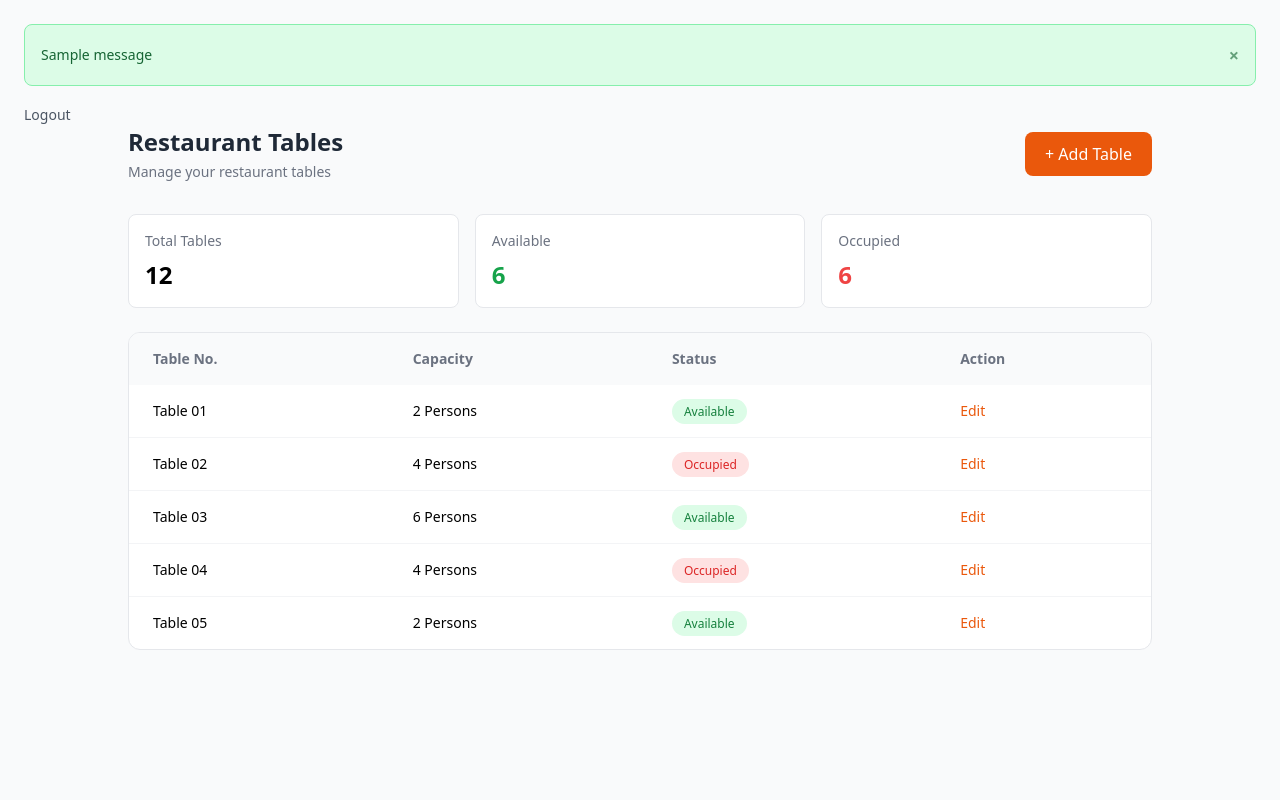
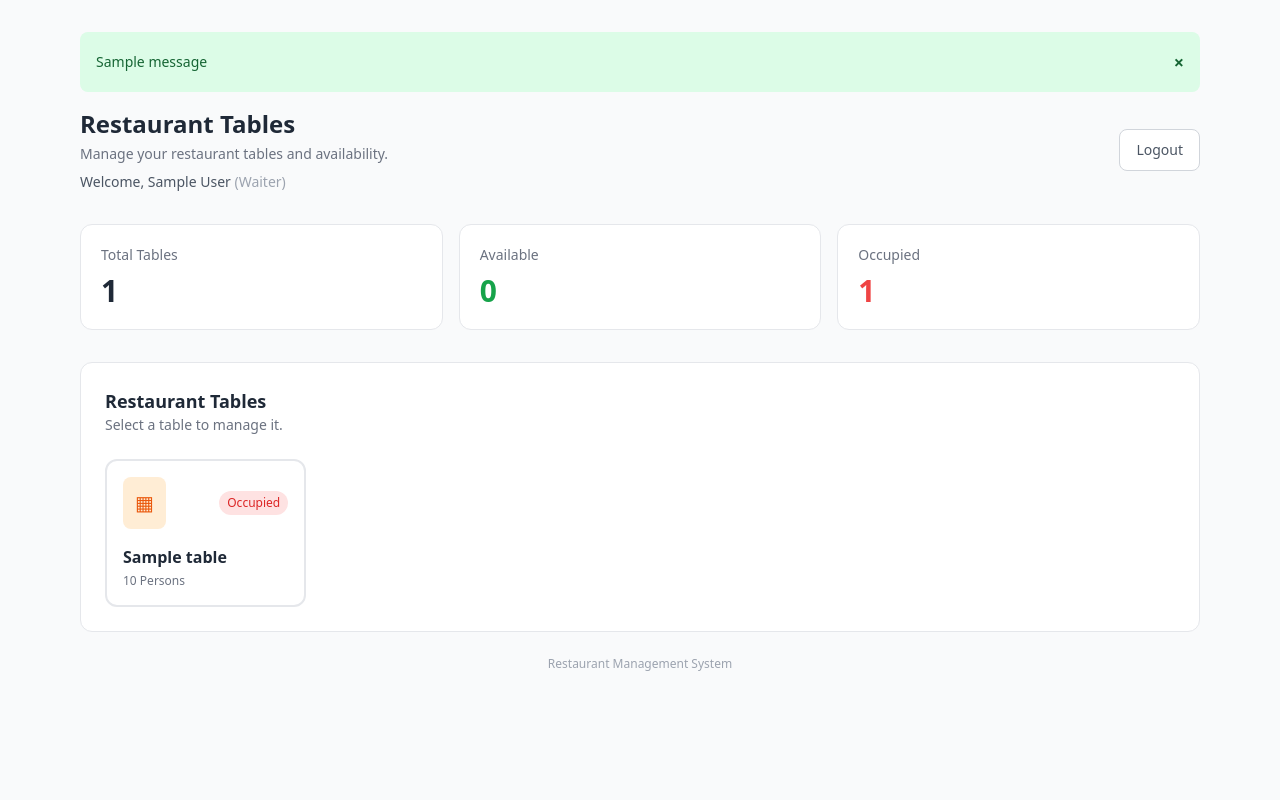
Before and after one commit to kaibad/restromate, a Django app: page /orders/tables/ in a window 1280 px wide. Run offline with Django 5.2, Linux system fonts and the light colour scheme; a user stored in the database is signed in; tables that the repository leaves empty hold one stand-in row (values such as "Sample post"); one stand-in notice (Sample message) is shown; some libraries are stand-ins or nearby versions.

Commit message:
feat: Restaurant Tables setup

```diff
--- a/orders/admin.py
+++ b/orders/admin.py
@@ -4,4 +4,4 @@ from .models import Table
 # Register your models here.
 @admin.register(Table)
 class TableAdmin(admin.ModelAdmin):
-    list_display= ["name","is_reserved"]
+    list_display= ["name","capacity","is_reserved"]
--- a/orders/models.py
+++ b/orders/models.py
@@ -3,7 +3,8 @@ from django.db import models
 # Create your models here.
 class Table(models.Model):
     name = models.CharField(max_length=20)
-    is_reserved=models.BooleanField(default=False,null=True)
+    capacity = models.PositiveIntegerField(default=4)
+    is_reserved = models.BooleanField(default=False)
 
     def __str__(self):
         return self.name
--- a/orders/templates/orders/tables.html
+++ b/orders/templates/orders/tables.html
@@ -7,134 +7,114 @@
         <script src="https://cdn.tailwindcss.com"></script>
     </head>
 
-    <body class="bg-gray-50 min-h-screen p-6">
-        {% if messages %} {% for message in messages %}
-        <div
-            class="mb-4 flex items-center justify-between rounded-lg p-4 text-sm {% if message.tags == 'success' %} bg-green-100 text-green-800 border border-green-300 {% elif message.tags == 'error' %} bg-red-100 text-red-800 border border-red-300 {% elif message.tags == 'warning' %} bg-yellow-100 text-yellow-800 border border-yellow-300 {% elif message.tags == 'info' %} bg-blue-100 text-blue-800 border border-blue-300 {% endif %}"
-            role="alert"
-        >
-            <span>{{ message }}</span>
+    <body class="bg-gray-50 min-h-screen">
+        <div class="max-w-6xl mx-auto px-4 py-8">
+            <!-- Messages -->
+            {% if messages %} {% for message in messages %}
+            <div
+                class="mb-4 flex justify-between items-center rounded-lg p-4 text-sm {% if message.tags == 'success' %}bg-green-100 text-green-800 {% elif message.tags == 'error' %}bg-red-100 text-red-800 {% elif message.tags == 'warning' %}bg-yellow-100 text-yellow-800 {% else %}bg-blue-100 text-blue-800{% endif %}"
+                role="alert"
+            >
+                <span>{{ message }}</span>
 
-            <button
-                type="button"
-                onclick="this.parentElement.remove()"
-                class="ml-4 text-lg font-bold opacity-60 hover:opacity-100 focus:outline-none"
-                aria-label="Close message"
-            >
-                &times;
-            </button>
-        </div>
-        {% endfor %} {% endif %}
-        <form method="post" action="{% url 'logout_view_url' %}">
-            {% csrf_token %}
-            <button type="submit" class="text-sm text-gray-600 hover:text-red-600">Logout</button>
-        </form>
+                <button onclick="this.parentElement.remove()" class="text-lg font-bold">&times;</button>
+            </div>
+            {% endfor %} {% endif %}
 
-        <div class="max-w-5xl mx-auto">
             <!-- Header -->
-            <div class="flex justify-between items-center mb-8">
+            <div class="flex flex-col sm:flex-row sm:justify-between sm:items-center gap-4 mb-8">
                 <div>
                     <h1 class="text-2xl font-bold text-gray-800">Restaurant Tables</h1>
-                    <p class="text-sm text-gray-500 mt-1">Manage your restaurant tables</p>
+
+                    <p class="text-sm text-gray-500 mt-1">Manage your restaurant tables and availability.</p>
+
+                    <p class="text-sm text-gray-600 mt-2">
+                        Welcome, {{ request.user.first_name }} {{ request.user.last_name }}
+                        <span class="text-gray-400"> ({{ request.user.get_role_display }}) </span>
+                    </p>
                 </div>
 
-                <button class="bg-orange-600 text-white px-5 py-2.5 rounded-lg hover:bg-orange-700">+ Add Table</button>
-            </div>
+                <div class="flex items-center gap-3">
+                    <form method="post" action="{% url 'logout_view_url' %}">
+                        {% csrf_token %}
 
-            <!-- Table Status -->
-            <div class="grid grid-cols-3 gap-4 mb-6">
-                <div class="bg-white p-4 rounded-lg border">
-                    <p class="text-sm text-gray-500">Total Tables</p>
-                    <h2 class="text-2xl font-bold mt-2">12</h2>
-                </div>
-
-                <div class="bg-white p-4 rounded-lg border">
-                    <p class="text-sm text-gray-500">Available</p>
-                    <h2 class="text-2xl font-bold text-green-600 mt-2">6</h2>
-                </div>
-
-                <div class="bg-white p-4 rounded-lg border">
-                    <p class="text-sm text-gray-500">Occupied</p>
-                    <h2 class="text-2xl font-bold text-red-500 mt-2">6</h2>
+                        <button
+                            type="submit"
+                            class="border border-gray-300 bg-white px-4 py-2.5 rounded-lg text-sm text-gray-600 hover:text-red-600"
+                        >
+                            Logout
+                        </button>
+                    </form>
                 </div>
             </div>
 
-            <!-- Table List -->
-            <div class="bg-white rounded-xl border overflow-x-auto">
-                <table class="w-full text-left text-sm">
-                    <thead class="bg-gray-50 text-gray-500">
-                        <tr>
-                            <th class="px-6 py-4">Table No.</th>
-                            <th class="px-6 py-4">Capacity</th>
-                            <th class="px-6 py-4">Status</th>
-                            <th class="px-6 py-4">Action</th>
-                        </tr>
-                    </thead>
+            <!-- Statistics -->
+            <div class="grid grid-cols-1 sm:grid-cols-3 gap-4 mb-8">
+                <div class="bg-white border rounded-xl p-5">
+                    <p class="text-sm text-gray-500">Total Tables</p>
 
-                    <tbody class="divide-y divide-gray-100">
-                        <tr>
-                            <td class="px-6 py-4 font-medium">Table 01</td>
-                            <td class="px-6 py-4">2 Persons</td>
-                            <td class="px-6 py-4">
-                                <span class="bg-green-100 text-green-700 px-3 py-1 rounded-full text-xs"
-                                    >Available</span
-                                >
-                            </td>
-                            <td class="px-6 py-4">
-                                <button class="text-orange-600 hover:underline">Edit</button>
-                            </td>
-                        </tr>
+                    <h2 class="text-3xl font-bold text-gray-800 mt-2">{{ tables.count }}</h2>
+                </div>
 
-                        <tr>
-                            <td class="px-6 py-4 font-medium">Table 02</td>
-                            <td class="px-6 py-4">4 Persons</td>
-                            <td class="px-6 py-4">
-                                <span class="bg-red-100 text-red-600 px-3 py-1 rounded-full text-xs">Occupied</span>
-                            </td>
-                            <td class="px-6 py-4">
-                                <button class="text-orange-600 hover:underline">Edit</button>
-                            </td>
-                        </tr>
+                <div class="bg-white border rounded-xl p-5">
+                    <p class="text-sm text-gray-500">Available</p>
 
-                        <tr>
-                            <td class="px-6 py-4 font-medium">Table 03</td>
-                            <td class="px-6 py-4">6 Persons</td>
-                            <td class="px-6 py-4">
-                                <span class="bg-green-100 text-green-700 px-3 py-1 rounded-full text-xs"
-                                    >Available</span
-                                >
-                            </td>
-                            <td class="px-6 py-4">
-                                <button class="text-orange-600 hover:underline">Edit</button>
-                            </td>
-                        </tr>
+                    <h2 class="text-3xl font-bold text-green-600 mt-2">{{ available_count }}</h2>
+                </div>
 
-                        <tr>
-                            <td class="px-6 py-4 font-medium">Table 04</td>
-                            <td class="px-6 py-4">4 Persons</td>
-                            <td class="px-6 py-4">
-                                <span class="bg-red-100 text-red-600 px-3 py-1 rounded-full text-xs">Occupied</span>
-                            </td>
-                            <td class="px-6 py-4">
-                                <button class="text-orange-600 hover:underline">Edit</button>
-                            </td>
-                        </tr>
+                <div class="bg-white border rounded-xl p-5">
+                    <p class="text-sm text-gray-500">Occupied</p>
 
-                        <tr>
-                            <td class="px-6 py-4 font-medium">Table 05</td>
-                            <td class="px-6 py-4">2 Persons</td>
-                            <td class="px-6 py-4">
-                                <span class="bg-green-100 text-green-700 px-3 py-1 rounded-full text-xs"
-                                    >Available</span
-                                >
-                            </td>
-                            <td class="px-6 py-4">
-                                <button class="text-orange-600 hover:underline">Edit</button>
-                            </td>
-                        </tr>
-                    </tbody>
-                </table>
+                    <h2 class="text-3xl font-bold text-red-500 mt-2">{{ occupied_count }}</h2>
+                </div>
             </div>
+
+            <div class="bg-white border rounded-xl p-6">
+                <div class="flex justify-between items-center mb-6">
+                    <div>
+                        <h2 class="font-semibold text-gray-800 text-lg">Restaurant Tables</h2>
+                        <p class="text-sm text-gray-500">Select a table to manage it.</p>
+                    </div>
+                </div>
+
+                <div class="grid grid-cols-1 sm:grid-cols-2 md:grid-cols-3 lg:grid-cols-5 gap-4">
+                    {% for table in tables %}
+
+                    <label class="cursor-pointer">
+                        <input type="radio" name="selected_table" value="{{ table.id }}" class="peer hidden" />
+
+                        <div
+                            class="border-2 border-gray-200 rounded-xl p-4 transition hover:border-orange-400 peer-checked:border-orange-500 peer-checked:bg-orange-50"
+                        >
+                            <div class="flex justify-between items-center mb-4">
+                                <div class="bg-orange-100 text-orange-600 p-3 rounded-lg">
+                                    <span class="text-xl">&#9638;</span>
+                                </div>
+
+                                {% if table.is_reserved %}
+                                <span class="bg-red-100 text-red-600 px-2 py-1 rounded-full text-xs"> Occupied </span>
+                                {% else %}
+                                <span class="bg-green-100 text-green-700 px-2 py-1 rounded-full text-xs">
+                                    Available
+                                </span>
+                                {% endif %}
+                            </div>
+
+                            <h3 class="font-bold text-gray-800">{{ table.name }}</h3>
+
+                            <p class="text-xs text-gray-500 mt-1">{{ table.capacity|default:"Not set" }} Persons</p>
+                        </div>
+                    </label>
+
+                    {% empty %}
+
+                    <p class="col-span-full text-center text-gray-500 py-8">No tables available.</p>
+
+                    {% endfor %}
+                </div>
+            </div>
+
+            <p class="text-center text-xs text-gray-400 mt-6">Restaurant Management System</p>
         </div>
     </body>
 </html>
--- a/orders/views.py
+++ b/orders/views.py
@@ -1,10 +1,17 @@
 from django.shortcuts import render
-from django.contrib.auth.decorators import login_required
 from .decorators import role_required
 from accounts.models import User
+from .models import Table
 
 # Create your views here.
 # @role_required(['w'])
 @role_required([User.ROLES_CHOICES.WAITER])
 def tables_view(request):
-    return render(request,"orders/tables.html")
+    tables = Table.objects.all()
+    context = {
+        'tables': tables,
+        'available_count': tables.filter(is_reserved=False).count(),
+        'occupied_count': tables.filter(is_reserved=True).count(),
+    }
+
+    return render(request,"orders/tables.html",context)
```
Also changed, not shown: orders/migrations/0002_table_capacity_alter_table_is_reserved.py (added).
